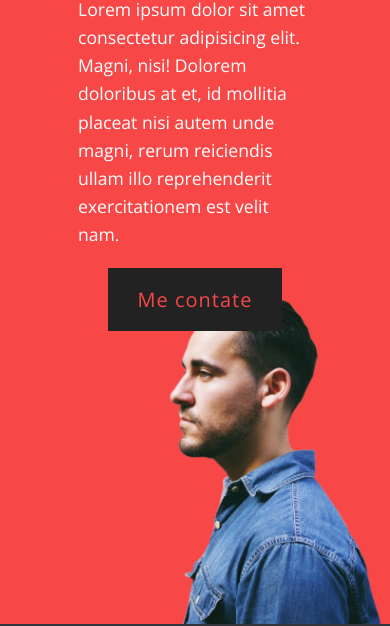
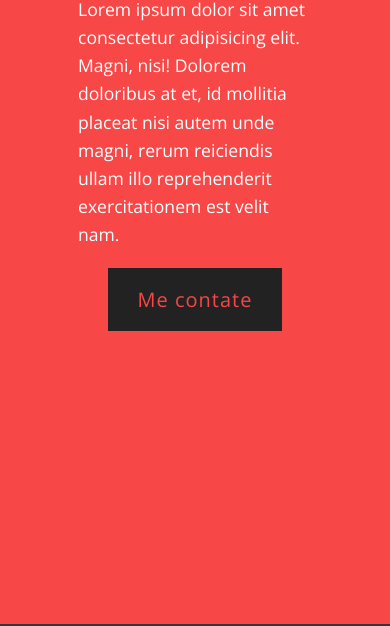
Before and after one commit to Jvin1/projectPortfolio, a plain HTML site: page portfolio/home/index.html in a window 390 px wide. Shown: the part 220-846 px from the top of the page. Drawn offline with nearby package versions, Linux system fonts and the light colour scheme.

Commit message:
Foto perfil retirada

```diff
--- a/portfolio/home/index.html
+++ b/portfolio/home/index.html
@@ -34,7 +34,6 @@
         </p>
         <a href="#contact" class="btn">Me contate</a>
       </div>
-      <img src="../img/men.png" class="men" alt="men" />
     </section>
     <section id="services">
       <div class="secText">
--- a/portfolio/sass/styles.scss
+++ b/portfolio/sass/styles.scss
@@ -121,12 +121,6 @@ padding: 100px;
   margin-top: 10px;
 }
 
-#home .men {
-  position: absolute;
-  bottom: 0;
-  right: 100px;
-  max-height: 90vh;
-}
 #services,
 #portfolio,
 #contact {
@@ -281,11 +275,6 @@ footer {
     min-width: 50vw;
   }
 
-  #home .men {
-    position: absolute;
-    height: 70vh;
-    right: 0;
-  }
 
   #home .content p {
     max-width: 100%;
@@ -369,11 +358,6 @@ footer {
     padding: 10px 20px;
   }
 
-  #home .men {
-    position: absolute;
-    height: 50vh;
-    right: 0;
-  }
   .secText h2 {
     font-size: 2em;
     text-align: center;
@@ -471,9 +455,6 @@ footer {
     height: 100vh;
     background: $mainColor;
   }
-  #home .men {
-    height: 40vh;
-  }
 
   #services .content,
   #portfolio .content,
@@ -490,7 +471,7 @@ footer {
   }
 }
 
-@media (max-width: 400px) {
+@media (max-width: 500px) {
   #home::before {
     background: $mainColor;
   }
```
Also changed, not shown: portfolio/css/styles.css, 1 other file.
